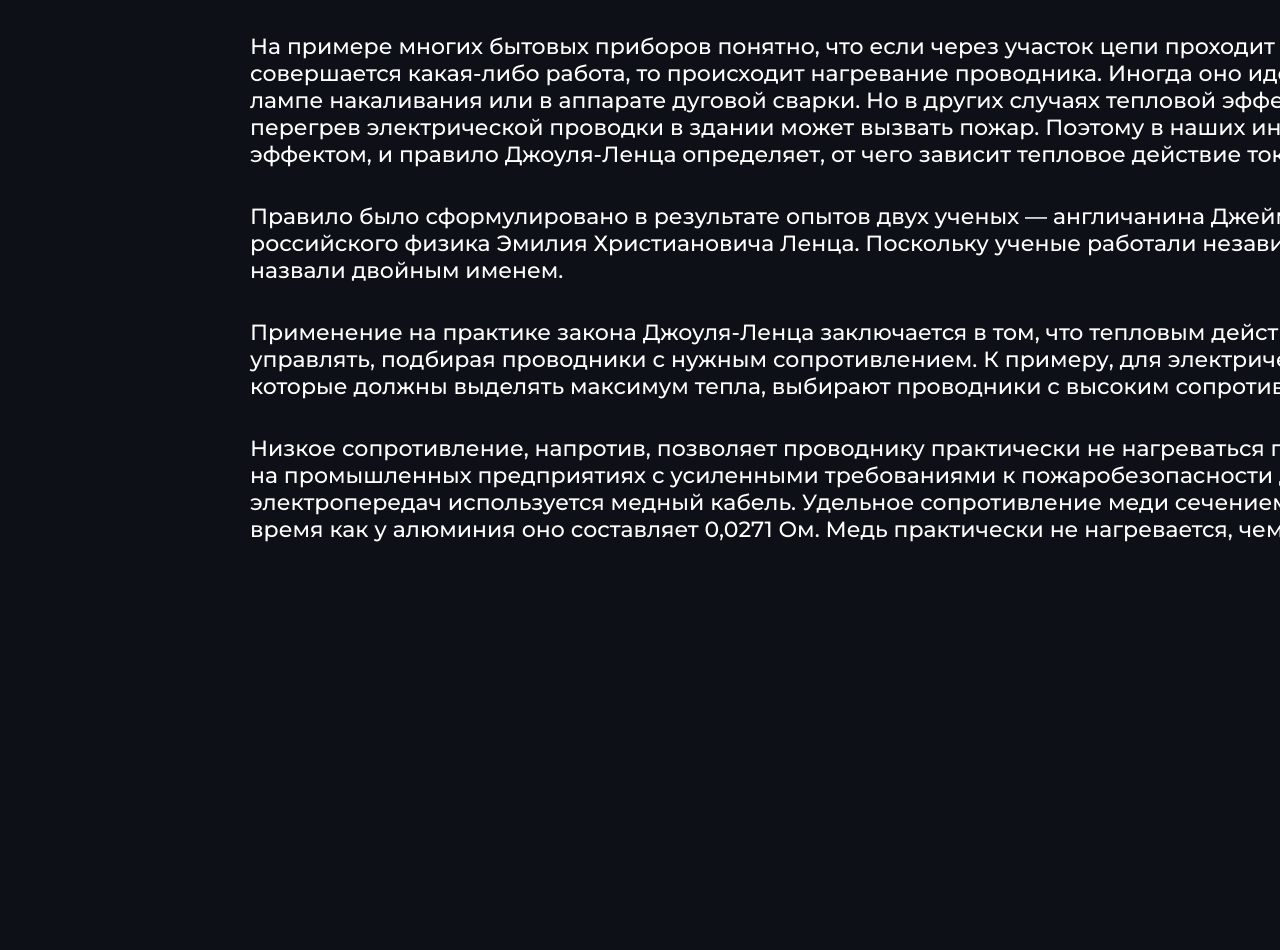
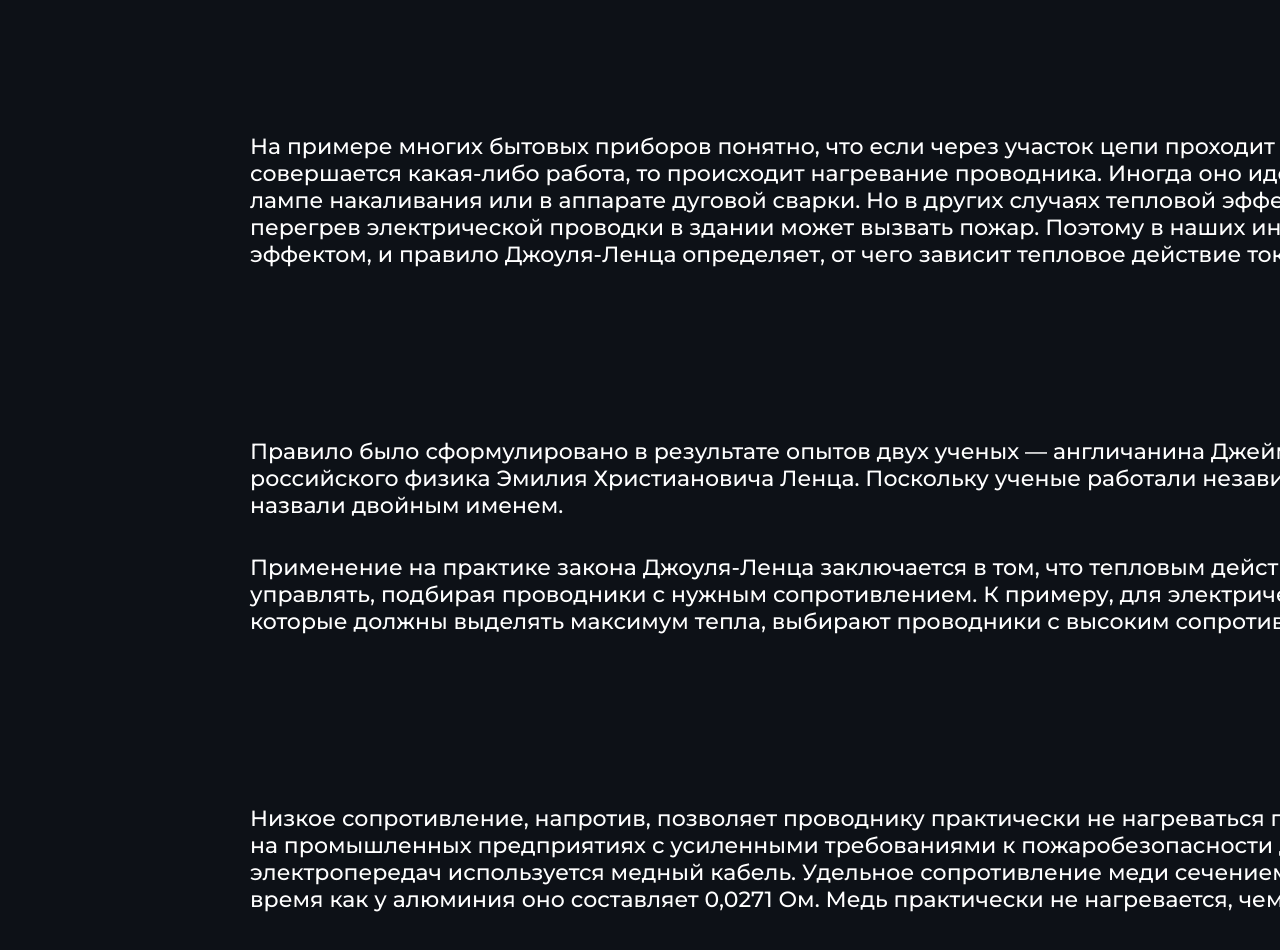
Before and after one commit to Exportqq/FizTest, a Nuxt app: page /theory-1 in a window 1280 px wide. Shown: the part 162-1112 px from the top of the page. Built offline with nearby package versions, Linux system fonts and the light colour scheme.

Commit message:
firstfiz

```diff
--- a/pages/theory-1.vue
+++ b/pages/theory-1.vue
@@ -10,14 +10,24 @@
                         <p class="theory_txt">Применение и практическое значение закона Джоуля – Ленца</p>
                     </li>
                 </ul>
+            </div>
+            <div>
+                <div class="all_navigation">
+                    <p class="theory">На примере многих бытовых приборов понятно, что если через участок цепи проходит электроток и при этом не совершается какая-либо работа, то происходит нагревание проводника. Иногда оно идет на пользу — например, в лампе накаливания или в аппарате дуговой сварки. Но в других случаях тепловой эффект нежелателен — например, перегрев электрической проводки в здании может вызвать пожар. Поэтому в наших интересах управлять таким эффектом, и правило Джоуля-Ленца определяет, от чего зависит тепловое действие тока.</p>
+                </div>
                 <div>
-                    <p class="theory">На примере многих бытовых приборов понятно, что если через участок цепи проходит электроток и при этом не совершается какая-либо работа, то происходит нагревание проводника. Иногда оно идет на пользу — например, в лампе накаливания или в аппарате дуговой сварки. Но в других случаях тепловой эффект нежелателен — например, перегрев электрической проводки в здании может вызвать пожар. Поэтому в наших интересах управлять таким эффектом, и правило Джоуля-Ленца определяет, от чего зависит тепловое действие тока.</p>
                     <AdsYandex class="show-on-mobile" :id="'R-A-2303256-3'"/>
                     <AdsYandex class="show-on-desktop" :id="'R-A-2303256-5'"/>
+                </div>
+                <div class="all_navigation">
                     <p class="theory">Правило было сформулировано в результате опытов двух ученых — англичанина Джеймса Прескотта Джоуля и российского физика Эмилия Христиановича Ленца. Поскольку ученые работали независимо друг от друга, новый закон назвали двойным именем.</p>
                     <p class="theory">Применение на практике закона Джоуля-Ленца заключается в том, что тепловым действием электрического тока можно управлять, подбирая проводники с нужным сопротивлением. К примеру, для электрических нагревательных приборов, которые должны выделять максимум тепла, выбирают проводники с высоким сопротивлением.</p>
+                </div>
+                <div>
                     <AdsYandex class="show-on-mobile" :id="'R-A-2303256-4'"/>
                     <AdsYandex class="show-on-desktop" :id="'R-A-2303256-6'"/>
+                </div>
+                <div class="all_navigation">
                     <p class="theory">Низкое сопротивление, напротив, позволяет проводнику практически не нагреваться при прохождении тока. Поэтому на промышленных предприятиях с усиленными требованиями к пожаробезопасности для прокладки линий электропередач используется медный кабель. Удельное сопротивление меди сечением 1 мм2 равно 0,0175 Ом, в то время как у алюминия оно составляет 0,0271 Ом. Медь практически не нагревается, чем снижает риск возгораний.</p>
                 </div>
             </div>
--- a/pages/theory.vue
+++ b/pages/theory.vue
@@ -104,9 +104,9 @@
 }
 
 .header {
-    width: 1920px;
-    height: 100px;
-    background: rgba(100, 100, 100, 0.42);
+  width: 1920px;
+  height: 100px;
+  background: rgba(100, 100, 100, 0.42);
 }
 
 .list li {
```
